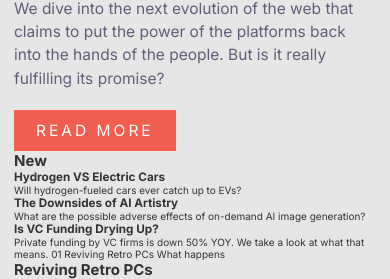
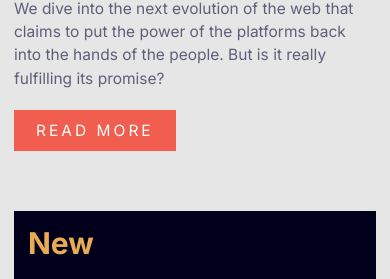
Before and after one commit to okayda/news-homepage, a plain HTML site: page index.html in a window 390 px wide. Shown: the part 565-844 px from the top of the page. Drawn offline with Linux system fonts and the light colour scheme; files whose address does not match are found by name.

Commit message:
Add aside & secondary article U.I for mobile

```diff
--- a/css/reset.css
+++ b/css/reset.css
@@ -20,7 +20,7 @@ body {
   background-color: #e6e6e6;
   box-sizing: border-box;
   font-family: "Inter", sans-serif;
-  color: var(--dark);
+  color: var(--very-dark-blue);
 }
 
 ul {
@@ -38,3 +38,18 @@ button {
   cursor: pointer;
   background-color: transparent;
 }
+
+p {
+  color: var(--dark-grayish-blue);
+  font-size: 1.55rem;
+  line-height: 1.5;
+}
+
+h1,
+h3 {
+  color: var(--very-dark-blue);
+}
+
+h3 {
+  font-size: 1.85rem;
+}
--- a/css/style.css
+++ b/css/style.css
@@ -1,3 +1,10 @@
+/* Random classes    [#0] */
+/* Header styles     [#1] */
+/* Main Article      [#2] */
+/* Aside Article     [#3] */
+/* Secondary Article [#4] */
+/* =========================== */
+
 /* Random classes [#0] */
 .container {
   padding: 0 1.4rem;
@@ -99,6 +106,7 @@ header {
 }
 /* =========================== */
 
+/* Main Article [#2] */
 .main-article {
   display: flex;
   flex-direction: column;
@@ -107,12 +115,12 @@ header {
 
 .main-article-img {
   width: 100%;
+  height: 100%;
 }
 
 .main-article-title {
   font-size: 4.4rem;
   line-height: 1.1;
-  color: var(--very-dark-blue);
 }
 
 .main-article-descriptions {
@@ -120,12 +128,6 @@ header {
   flex-direction: column;
   gap: 2rem;
   align-items: flex-start;
-}
-
-.main-article-description {
-  font-size: 1.55rem;
-  line-height: 1.5;
-  color: var(--dark-grayish-blue);
 }
 
 .main-article-link:link,
@@ -139,3 +141,92 @@ header {
   text-transform: uppercase;
   letter-spacing: 3px;
 }
+/* =========================== */
+
+/* Aside Article [#3] */
+.main-aside {
+  padding: 6rem 0;
+}
+
+.main-aside-wrapper {
+  background-color: var(--very-dark-blue);
+  padding: 1.4rem;
+}
+
+.main-aside-title {
+  color: var(--soft-orange);
+  font-size: 3rem;
+}
+
+.main-aside-article {
+  padding: 2.6rem 0;
+  border-bottom: 1px solid var(--dark-grayish-blue);
+}
+
+.main-aside-article:last-child {
+  border-bottom: none;
+}
+
+.main-aside-link {
+  display: flex;
+  flex-direction: column;
+  gap: 1rem;
+}
+
+.main-aside-article h3 {
+  color: var(--off-white);
+  font-weight: 700;
+}
+
+.main-aside-article p {
+  width: 90%;
+  color: var(--grayish-blue);
+}
+/* =========================== */
+
+/* Secondary Article [#4] */
+.secondary-articles {
+  display: flex;
+  flex-direction: column;
+  gap: 2.4rem;
+
+  counter-set: article-counter;
+}
+
+.secondary-article-link:link {
+  display: grid;
+  grid-template-columns: 1fr 2fr;
+  align-items: end;
+  gap: 2rem;
+
+  counter-increment: article-counter;
+}
+
+.secondary-article-img {
+  width: 100%;
+  height: 13.8rem;
+}
+
+.secondary-articles div {
+  display: flex;
+  flex-direction: column;
+  height: 100%;
+  justify-content: space-between;
+}
+
+.secondary-articles div::before {
+  display: block;
+  font-size: 3.4rem;
+  font-weight: 700;
+  content: "0" counter(article-counter);
+  color: var(--grayish-blue);
+}
+
+.secondary-articles h3 {
+  font-weight: 800;
+  color: var(--very-dark-blue);
+}
+
+.secondary-articles p {
+  width: 98%;
+}
--- a/css/variables.css
+++ b/css/variables.css
@@ -1,5 +1,4 @@
 :root {
-  --dark: #333;
   --soft-orange: hsl(35, 77%, 62%);
   --soft-red: hsl(5, 85%, 63%);
 
--- a/index.html
+++ b/index.html
@@ -81,7 +81,7 @@
             </h1>
 
             <div class="main-article-descriptions">
-              <p class="main-article-description" itemprop="abstract">
+              <p itemprop="abstract">
                 We dive into the next evolution of the web that claims to put
                 the power of the platforms back into the hands of the people.
                 But is it really fulfilling its promise?
@@ -92,10 +92,15 @@
           </article>
 
           <aside class="main-aside">
-            <h2>New</h2>
+            <div class="main-aside-wrapper">
+              <h2 class="main-aside-title">New</h2>
 
-            <article itemscope itemtype="https://schema.org/NewsArticle">
-              <a href="#" itemprop="url">
+              <article
+                itemscope
+                itemtype="https://schema.org/NewsArticle"
+                class="main-aside-article"
+              >
+                <a href="#" class="main-aside-link" itemprop="url">
                   <h3 itemprop="name">Hydrogen VS Electric Cars</h3>
                   <p itemprop="abstract">
                     Will hydrogen-fueled cars ever catch up to EVs?
@@ -103,8 +108,12 @@
                 </a>
               </article>
 
-            <article itemscope itemtype="https://schema.org/NewsArticle">
-              <a href="#" itemprop="url">
+              <article
+                itemscope
+                itemtype="https://schema.org/NewsArticle"
+                class="main-aside-article"
+              >
+                <a href="#" class="main-aside-link" itemprop="url">
                   <h3 itemprop="name">The Downsides of AI Artistry</h3>
                   <p itemprop="abstract">
                     What are the possible adverse effects of on-demand AI image
@@ -113,26 +122,34 @@
                 </a>
               </article>
 
-            <article itemscope itemtype="https://schema.org/NewsArticle">
-              <a href="#" itemprop="url">
+              <article
+                itemscope
+                itemtype="https://schema.org/NewsArticle"
+                class="main-aside-article"
+              >
+                <a href="#" class="main-aside-link" itemprop="url">
                   <h3 itemprop="name">Is VC Funding Drying Up?</h3>
                   <p itemprop="abstract">
-                  Private funding by VC firms is down 50% YOY. We take a look at
-                  what that means. 01 Reviving Retro PCs What happens
+                    Private funding by VC firms is down 50% YOY. We take a look
+                    at what that means
                   </p>
                 </a>
               </article>
+            </div>
           </aside>
 
           <div class="secondary-articles">
             <article itemscope itemtype="https://schema.org/NewsArticle">
-              <a href="#" itemprop="url">
+              <a href="#" class="secondary-article-link" itemprop="url">
                 <figure>
-                  <!-- <img src="./assets/image-retro-pcs.jpg" /> -->
+                  <img
+                    src="./assets/image-retro-pcs.jpg"
+                    class="secondary-article-img"
+                  />
                 </figure>
 
                 <div>
-                  <h2 itemprop="name">Reviving Retro PCs</h2>
+                  <h3 itemprop="name">Reviving Retro PCs</h3>
                   <p itemprop="abstract">
                     What happens when old PCs are given modern upgrades?
                   </p>
@@ -141,9 +158,12 @@
             </article>
 
             <article itemscope itemtype="https://schema.org/NewsArticle">
-              <a href="#" itemprop="url">
+              <a href="#" class="secondary-article-link" itemprop="url">
                 <figure>
-                  <!-- <img src="./assets/image-top-laptops.jpg" /> -->
+                  <img
+                    src="./assets/image-top-laptops.jpg"
+                    class="secondary-article-img"
+                  />
                 </figure>
 
                 <div>
@@ -156,13 +176,16 @@
             </article>
 
             <article itemscope itemtype="https://schema.org/NewsArticle">
-              <a href="#" itemprop="url">
+              <a href="#" class="secondary-article-link" itemprop="url">
                 <figure>
-                  <!-- <img src="./assets//image-gaming-growth.jpg" /> -->
+                  <img
+                    src="./assets//image-gaming-growth.jpg"
+                    class="secondary-article-img"
+                  />
                 </figure>
 
                 <div>
-                  <h2 itemprop="name">The Growth of Gaming</h2>
+                  <h3 itemprop="name">The Growth of Gaming</h3>
                   <p itemprop="abstract">
                     How the pandemc has sparked fresh opportunities
                   </p>
```
Lines whose indentation alone changed are shown as unchanged.
